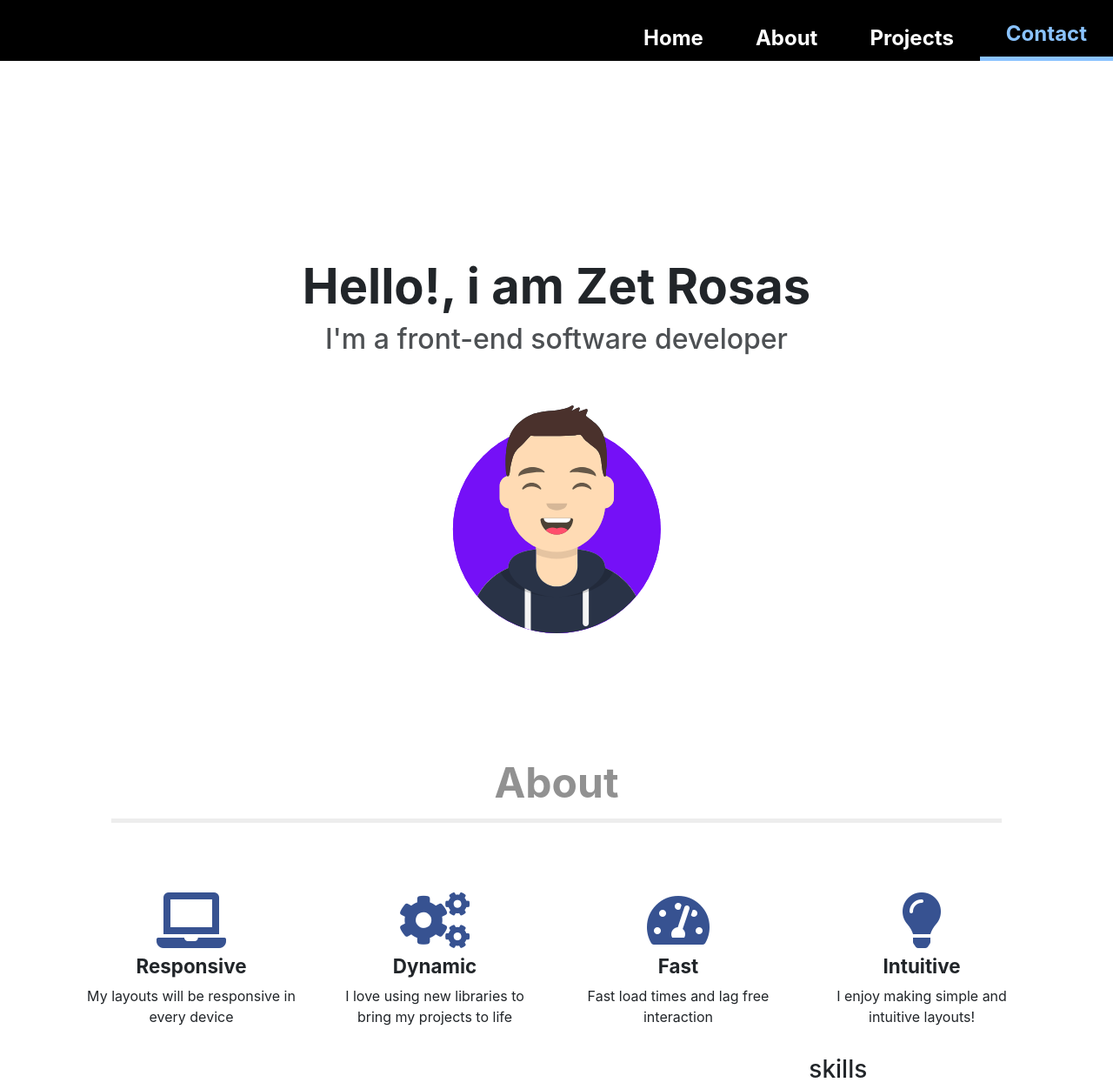
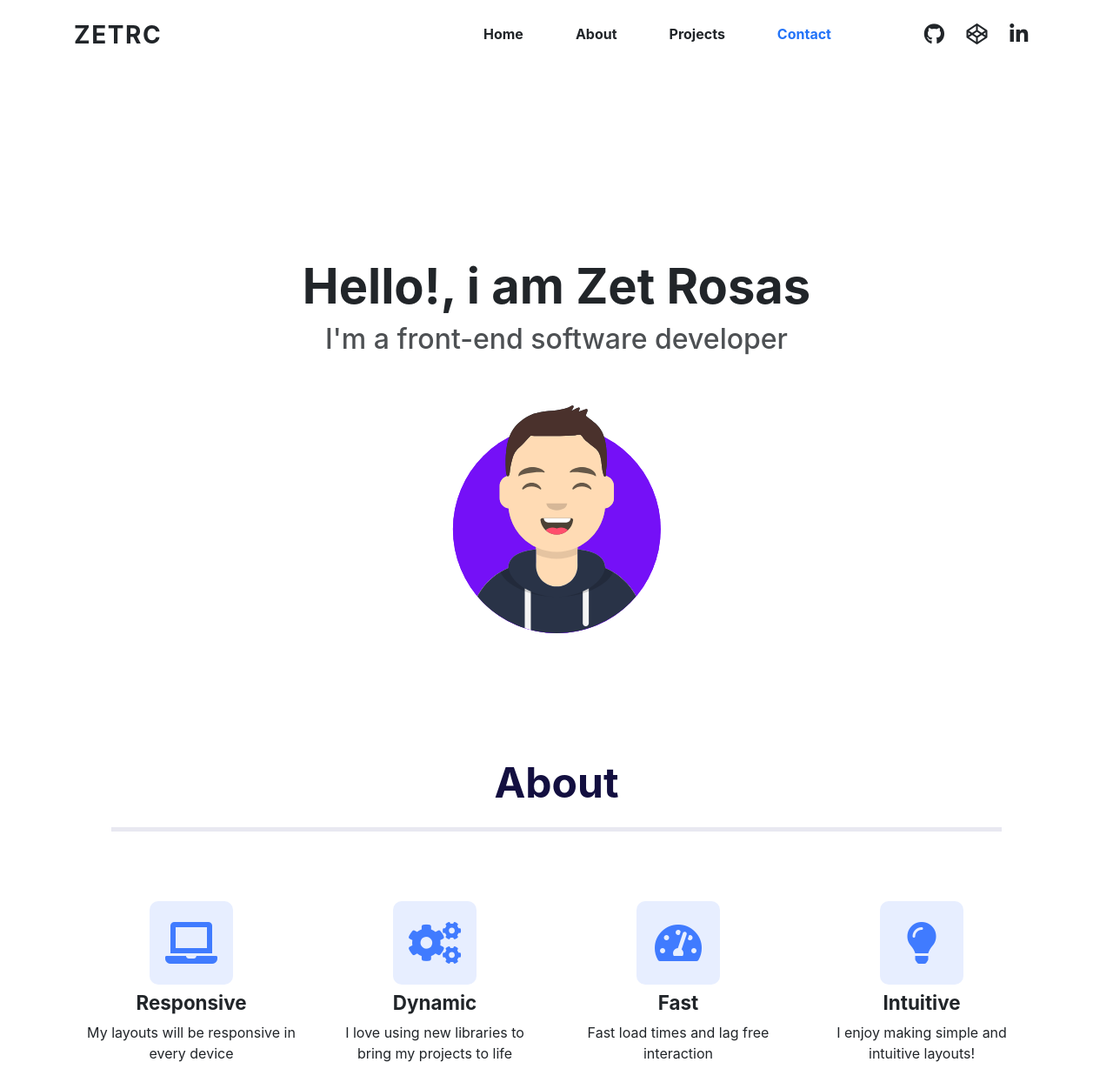
Before and after one commit to ZetRC/portfolio, a plain HTML site: page index.html in a window 1280 px wide. Shown: the top 1252 px of the page at 87% size. Drawn offline with nearby package versions, Linux system fonts and the light colour scheme.

Commit message:
layout changes

```diff
--- a/index.html
+++ b/index.html
@@ -13,6 +13,12 @@
 </head>
 <body>
     <nav class="navbar" id="navbar">
+        <!-- <img src="../portfolio/images/z-logos_white.png" alt=""> -->
+        <!-- <span>Zet </span> -->
+        <div class="container ">
+            <span>ZETRC</span>
+            <div class="sidebar-content" id="sidebar-cont" style="display: flex;">
+
                 <ul class="navbarContent" id="navbar-cont">
                     <li id="homeButton">Home</li>
                     <li id="aboutButton">About</li>
@@ -21,6 +27,19 @@
                 </ul>
                 <div id="slidebar-btn">
                     <i class="fas fa-bars"></i>
+                </div>
+                <div class="icons-cont">
+                    <a href="https://github.com/ZetRC" target="_blank" rel="noopener noreferrer">
+                        <i class="fab fa-github"></i>
+                    </a>
+                    <a href="https://codepen.io/zetrc" target="_blank" rel="noopener noreferrer">
+                        <i class="fab fa-codepen"></i>
+                    </a>
+                    <a href="https://my.indeed.com/p/joseenriquer-6ejwzwe" target="_blank" rel="noopener noreferrer">
+                        <i class="fab fa-linkedin-in"></i>
+                    </a>
+                </div>
+            </div>
         </div>
     </nav>
     <div class="bodyContent">
@@ -153,12 +172,21 @@
             </div>
         </section>
     </div>
+    <div class="up-btn" id="up-btn">
+        <i class="fas fa-arrow-up"></i>
+    </div>
     <footer>
         <div class="footerContent">
             <div class="social-med">
-                <a href="https://codepen.io/zetrc"><i class="fab fa-codepen"></i></a>
-                <a href="https://github.com/ZetRC"><i class="fab fa-github"></i></a>
-                <a href="https://github.com/ZetRC"><i class="fab fa-linkedin-in"></i></a>
+                <a href="https://codepen.io/zetrc" target="_blank" rel="noopener noreferrer">
+                    <i class="fab fa-codepen"></i>
+                </a>
+                <a href="https://github.com/ZetRC" target="_blank" rel="noopener noreferrer">
+                    <i class="fab fa-github"></i>
+                </a>
+                <a href="https://my.indeed.com/p/joseenriquer-6ejwzwe" target="_blank" rel="noopener noreferrer">
+                    <i class="fab fa-linkedin-in"></i>
+                </a>
             </div>
             <div><p>Zet Rosas 2019</p></div>
         </div>
--- a/layout/_responsive-layout.scss
+++ b/layout/_responsive-layout.scss
@@ -28,6 +28,7 @@
         width: 100%;
         padding: 0;
         left: 0;
+        position: fixed;
 
 
         li{
@@ -49,6 +50,10 @@
         .active-selector{
             color:#fff;
             border:1px solid ;
+        }
+
+        .icons-cont{
+            display: none !important;
         }
     }
 
--- a/layout/style.scss
+++ b/layout/style.scss
@@ -104,25 +104,40 @@ body{
         font-size: 3rem;
         font-weight: bold;
         text-align: center;
-        border-bottom: 5px solid #ededed;
         width: 80%;
         margin: 0 auto;
-        padding-bottom: 5px;
-        color: #919191;
+        padding-bottom: 15px;
         padding-top: 6rem;
-
+        /* color: #919191;
+        border-bottom: 5px solid #ededed; */
+        color: #130f40;
+        border-bottom: 5px solid #e8e8f1;
     }
 
     .navbar{
         width: 100%;
-        height: 70px;
-        background:#000000;
-        color: #ffffff;
+        height: 80px;
+        background:#fff;
+        /* color: #ffffff; */
+
         position: fixed;
         top: 0;
         z-index: +99;
+        transition: all .5s ease;
+        .container{
+            display:flex;
+            align-items: center;
+            height: 100%;
+        }
 
-        i{
+        span{
+            font-size:1.75rem;
+            font-weight: bold;
+            letter-spacing: 0.1rem;
+            height: min-content;
+        }
+
+        .fa-bars{
             position: absolute;
             font-size: 2rem;
             display:none;
@@ -132,33 +147,48 @@ body{
             width: auto;
             height:100%;
             display: flex ;
-            align-items: flex-end;
-            position: absolute;
-            right: 0;
+            flex:1;
+            justify-content:flex-end;
+            align-items: center;
             margin: 0;
 
             li{
                 list-style: none;
                 cursor:pointer;
                 font-weight: bold;
-                font-size: 1.5rem;
+                font-size: 1rem;
                 transition:all .3s ease;
-                /* margin: 0 25px; */
-                padding-bottom: .5rem;
                 padding-right: 30px;
                 padding-left: 30px;
             }
         }
+
+        .icons-cont{
+            display:flex;
+            align-items:center;
+            height: 100%;
+            padding-left: 4rem;
+            a{
+                color: inherit;
+            }
+            i,
+            svg{
+                margin: 0 .8rem;
+                font-size: 1.5rem;
+            }
+        }
+    }
+
+    .smaller-nav{
+        height: 70px !important;
+        background: #130f40 !important;
+        color: #ffffff;
     }
 
     .active-selector{
-        /* color: #5aaaff; */
-        color: #8ac3ff;
-        border-bottom: 5px solid;
-        /* background: white;
-        color: black;
-        padding: 0 2.5rem;
-        border-radius: 1rem 1rem 0px 0; */
+        color: #2273f8;
+        /* border-bottom: 5px solid; */
+        font-size: 1.15;
     }
 
     .bodyContent{
@@ -220,11 +250,18 @@ body{
 
                     i{
                         display: block;
-                        font-size: 4rem;
+                        font-size: 3rem;
                         text-align: center;
-                        /* color: $darkBlue; */
-                        color: #375291;
-                        padding-bottom: .5rem;
+                        color: #407bff;
+                        background-color: #e7eeff;
+                        border-radius: 10px;
+                        width: 6rem;
+                        height: 6rem;
+                        margin: 0 auto;
+                        margin-bottom: .5rem;
+                        display: flex;
+                        align-items:center;
+                        justify-content:center;
 
                     }
 
@@ -250,6 +287,7 @@ body{
                         max-width: 32rem;
                         height: auto;
                         align-self: center;
+                        padding-top: 2rem;
                     }
 
                     .skillsTable{
@@ -409,7 +447,8 @@ body{
             i{
                 font-size:5rem;
                 /* color: #000000; */
-                color: $darkBlue;
+                /* color: $darkBlue; */
+                color: #130f40;
                 transition: all .5s ease;
             }
 
@@ -485,6 +524,34 @@ body{
         }
 
     }
+
+    .up-btn{
+        background-color: #407bff;
+        width: 60px;
+        height: 60px;
+        position:fixed;
+        bottom: 1.5rem;
+        right: 1.5rem;
+        border-radius:50%;
+        cursor: pointer;
+        display: none;
+        z-index: +999;
+        i,
+        svg{
+            position:absolute;
+            top:50%;
+            left:50%;
+            transform:translate(-50%,-50%);
+            font-size:1.75rem;
+            color: #fff;
+        }
+    }
+
+    .show-btn{
+        bottom: 0;
+        opacity: 1;
+    }
+
     footer{
         width: 100%;
         height: 120px;
--- a/script/script.js
+++ b/script/script.js
@@ -44,11 +44,7 @@ $(document).ready(function(){
     var slideBarToggler=(()=>{
 
       $("#slidebar-btn").on("click",function(){
-        /* $("#navbar-cont").slideToggle() */
         $("#navbar-cont").animate({width:'toggle'},350);
-        /* $('#navbar-cont').toggle({ direction: "left" }, 1000); */
-
-
       })
 
       $("#homeButton , #aboutButton , #portfolioButton , #contactButton").click(function(){
@@ -169,9 +165,33 @@ $(document).ready(function(){
 
     })
 
+    var viewportNotOnTop = function(){
+      $(window).scroll(function (event) {
+        /* $(window).on("scroll ready",function (event) { */
+        var scroll = $(window).scrollTop();
+        console.log(scroll)
+        if(scroll > 0 ){
+          $("#up-btn").fadeIn()
+          $("#navbar").addClass("smaller-nav")
+        }
+        if(scroll == 0){
+          $("#up-btn").fadeOut()
+          $("#navbar").removeClass("smaller-nav")
+        }
+      });
+
+      $("#up-btn").click(function(){
+        $([document.documentElement, document.body]).animate({
+          scrollTop: $("html").offset().top
+        }, 500);
+      })
+
+    }
+
     initProjectSlider()
     initCarousel()
     slideBarToggler()
     initAutoscroll()
     hoverSection()
+    viewportNotOnTop()
   });
```
Also changed, not shown: layout/style.css. Lines whose indentation alone changed are shown as unchanged.
